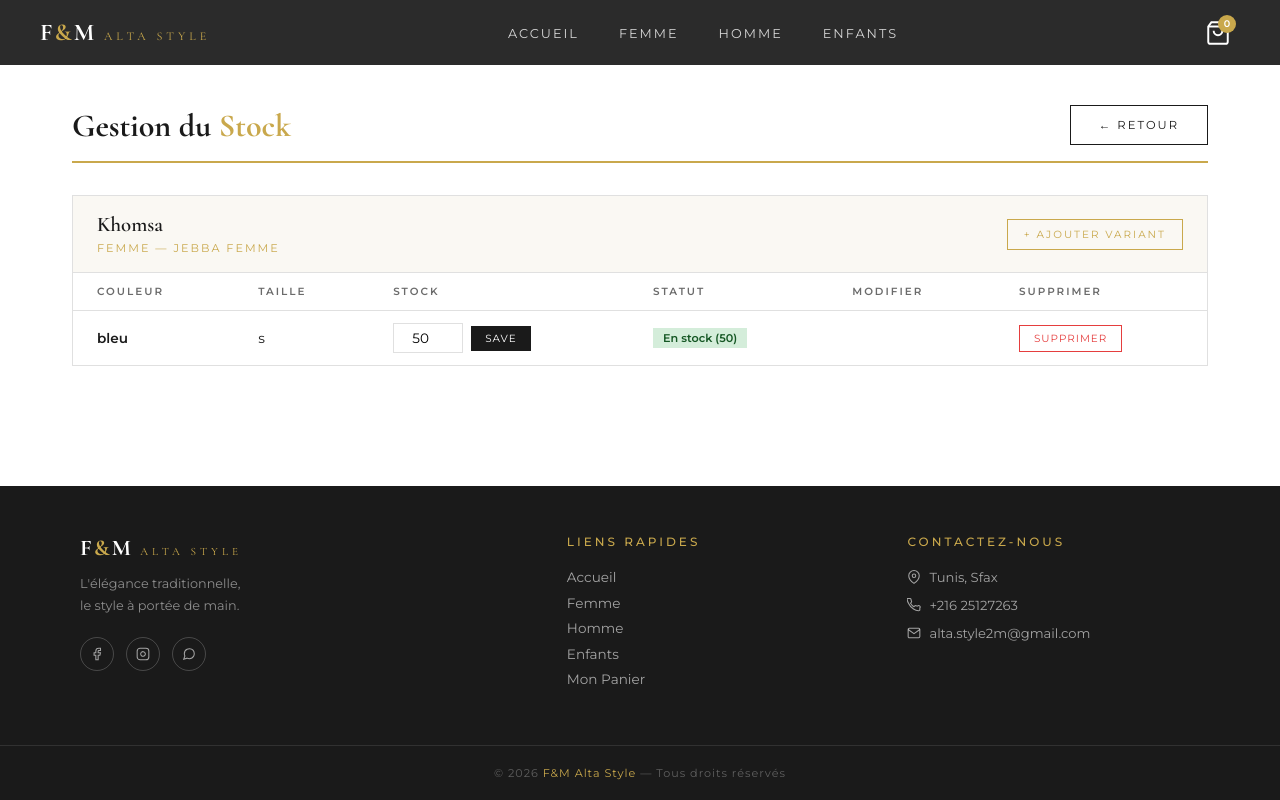
After one commit to badouj/fandm-alta-style, a Django app: page /mon-admin/stock/ in a window 1280 px wide. The commit adds this page. Run offline with Django 5.2, Linux system fonts and the light colour scheme; a user stored in the database is signed in; data comes from the database, SQL or seed files in the repository; both versions use the stored data as it was after the commit.

Commit message:
add stock management page

```diff
--- a/boutique/templates/boutique/admin_dashboard.html
+++ b/boutique/templates/boutique/admin_dashboard.html
@@ -195,6 +195,7 @@
   <div class="section-header">
     <h2 class="section-title">Mes <span>Produits</span></h2>
     <a href="/mon-admin/produit/ajouter/" class="btn-primary">+ Ajouter Produit</a>
+    <a href="/mon-admin/stock/" class="btn-outline" style="margin-left:1rem">📦 Gérer Stock</a>
   </div>
 
   <table class="admin-table">
--- /dev/null
+++ b/boutique/templates/boutique/admin_stock.html
@@ -0,0 +1,97 @@
+{% extends 'boutique/base.html' %}
+{% block content %}
+<style>
+.stock-wrapper{max-width:1200px;margin:0 auto;padding:2.5rem 2rem}
+.stock-header{display:flex;justify-content:space-between;align-items:center;margin-bottom:2rem;padding-bottom:1rem;border-bottom:2px solid var(--gold)}
+.stock-header h1{font-family:'Cormorant Garamond',serif;font-size:2rem;font-weight:700}
+.stock-header h1 span{color:var(--gold)}
+.produit-block{background:var(--white);border:1px solid var(--border);margin-bottom:2rem}
+.produit-header{display:flex;justify-content:space-between;align-items:center;padding:1rem 1.5rem;background:var(--cream);border-bottom:1px solid var(--border)}
+.produit-header h3{font-family:'Cormorant Garamond',serif;font-size:1.3rem;font-weight:600}
+.produit-header small{font-size:0.7rem;letter-spacing:2px;text-transform:uppercase;color:var(--gold)}
+.variants-table{width:100%;border-collapse:collapse}
+.variants-table th{font-size:0.65rem;letter-spacing:2px;text-transform:uppercase;color:var(--gray);padding:0.75rem 1.5rem;text-align:left;border-bottom:1px solid var(--border)}
+.variants-table td{padding:0.75rem 1.5rem;font-size:0.85rem;border-bottom:1px solid var(--border)}
+.variants-table tr:last-child td{border-bottom:none}
+.stock-badge{display:inline-block;padding:3px 10px;font-size:0.7rem;font-weight:600}
+.stock-ok{background:#d4edda;color:#155724}
+.stock-low{background:#fff3cd;color:#856404}
+.stock-zero{background:#f8d7da;color:#721c24}
+.stock-input{width:70px;border:1px solid var(--border);padding:6px 10px;font-family:'Montserrat',sans-serif;font-size:0.85rem;outline:none;text-align:center}
+.stock-input:focus{border-color:var(--gold)}
+.btn-save{background:var(--black);color:var(--white);border:none;padding:6px 14px;font-family:'Montserrat',sans-serif;font-size:0.65rem;letter-spacing:1px;text-transform:uppercase;cursor:pointer;transition:background 0.3s}
+.btn-save:hover{background:var(--gold)}
+.btn-del{background:none;border:1px solid #e53e3e;color:#e53e3e;padding:6px 14px;font-family:'Montserrat',sans-serif;font-size:0.65rem;letter-spacing:1px;text-transform:uppercase;cursor:pointer;transition:all 0.3s}
+.btn-del:hover{background:#e53e3e;color:var(--white)}
+.btn-add{background:none;border:1px solid var(--gold);color:var(--gold);padding:8px 16px;font-family:'Montserrat',sans-serif;font-size:0.65rem;letter-spacing:2px;text-transform:uppercase;cursor:pointer;text-decoration:none;transition:all 0.3s;display:inline-block}
+.btn-add:hover{background:var(--gold);color:var(--white)}
+.no-variants{padding:1.5rem;text-align:center;color:var(--gray);font-size:0.85rem}
+</style>
+
+<div class="stock-wrapper">
+  <div class="stock-header">
+    <h1>Gestion du <span>Stock</span></h1>
+    <a href="/mon-admin/" class="btn-outline">← Retour</a>
+  </div>
+
+  {% for produit in produits %}
+  <div class="produit-block">
+    <div class="produit-header">
+      <div>
+        <h3>{{ produit.nom }}</h3>
+        <small>{{ produit.get_categorie_display }} — {{ produit.get_sous_categorie_display }}</small>
+      </div>
+      <a href="/mon-admin/stock/ajouter/{{ produit.pk }}/" class="btn-add">+ Ajouter Variant</a>
+    </div>
+
+    {% if produit.variants.all %}
+    <table class="variants-table">
+      <thead>
+        <tr>
+          <th>Couleur</th>
+          <th>Taille</th>
+          <th>Stock</th>
+          <th>Statut</th>
+          <th>Modifier</th>
+          <th>Supprimer</th>
+        </tr>
+      </thead>
+      <tbody>
+        {% for variant in produit.variants.all %}
+        <tr>
+          <td><strong>{{ variant.couleur }}</strong></td>
+          <td>{{ variant.taille }}</td>
+          <td>
+            <form method="POST" action="/mon-admin/stock/update/{{ variant.pk }}/" style="display:flex;gap:0.5rem;align-items:center">
+              {% csrf_token %}
+              <input type="number" name="stock" value="{{ variant.stock }}" min="0" class="stock-input">
+              <button type="submit" class="btn-save">Save</button>
+            </form>
+          </td>
+          <td>
+            {% if variant.stock == 0 %}
+            <span class="stock-badge stock-zero">Épuisé</span>
+            {% elif variant.stock <= 3 %}
+            <span class="stock-badge stock-low">Stock faible ({{ variant.stock }})</span>
+            {% else %}
+            <span class="stock-badge stock-ok">En stock ({{ variant.stock }})</span>
+            {% endif %}
+          </td>
+          <td></td>
+          <td>
+            <form method="POST" action="/mon-admin/stock/supprimer/{{ variant.pk }}/">
+              {% csrf_token %}
+              <button type="submit" class="btn-del" onclick="return confirm('Supprimer ce variant?')">Supprimer</button>
+            </form>
+          </td>
+        </tr>
+        {% endfor %}
+      </tbody>
+    </table>
+    {% else %}
+    <p class="no-variants">Aucun variant — <a href="/mon-admin/stock/ajouter/{{ produit.pk }}/" style="color:var(--gold)">Ajouter un variant</a></p>
+    {% endif %}
+  </div>
+  {% endfor %}
+</div>
+{% endblock %}
--- a/boutique/urls.py
+++ b/boutique/urls.py
@@ -22,4 +22,7 @@ urlpatterns = [
     path('mon-admin/produit/supprimer/<int:pk>/', views.admin_produit_supprimer, name='admin_produit_supprimer'),
     path('mon-admin/commande/<int:pk>/', views.admin_commande_detail, name='admin_commande_detail'),
     path('produit/<int:pk>/', views.produit_detail, name='produit_detail'),
+    path('mon-admin/stock/', views.admin_stock, name='admin_stock'),
+path('mon-admin/stock/ajouter/<int:produit_pk>/', views.admin_variant_ajouter, name='admin_variant_ajouter'),
+path('mon-admin/stock/supprimer/<int:pk>/', views.admin_variant_supprimer, name='admin_variant_supprimer'),
 ]
--- a/boutique/views.py
+++ b/boutique/views.py
@@ -30,6 +30,7 @@ def produit_detail(request, pk):
     produit = get_object_or_404(Produit, pk=pk)
     variants = produit.variants.filter(stock__gt=0)
     couleurs = list(variants.values_list('couleur', flat=True).distinct())
+    couleurs_json = json.dumps(couleurs)
     variants_data = {}
     for v in variants:
         if v.couleur not in variants_data:
@@ -42,6 +43,7 @@ def produit_detail(request, pk):
     return render(request, 'boutique/produit_detail.html', {
         'produit': produit,
         'couleurs': couleurs,
+        'couleurs_json': couleurs_json,
         'variants_data': json.dumps(variants_data),
     })
 
@@ -157,3 +159,42 @@ def admin_commande_detail(request, pk):
         commande.save()
         return redirect('admin_commande_detail', pk=pk)
     return render(request, 'boutique/admin_commande_detail.html', {'commande': commande})
+
+@login_required(login_url='/mon-admin/login/')
+def admin_stock(request):
+    produits = Produit.objects.all().prefetch_related('variants')
+    return render(request, 'boutique/admin_stock.html', {'produits': produits})
+
+@login_required(login_url='/mon-admin/login/')
+def admin_variant_ajouter(request, produit_pk):
+    produit = get_object_or_404(Produit, pk=produit_pk)
+    if request.method == 'POST':
+        couleur = request.POST.get('couleur', '').strip()
+        taille = request.POST.get('taille', '').strip()
+        stock = int(request.POST.get('stock', 0))
+        variant, created = ProduitVariant.objects.get_or_create(
+            produit=produit,
+            couleur=couleur,
+            taille=taille,
+            defaults={'stock': stock}
+        )
+        if not created:
+            variant.stock = stock
+            variant.save()
+        return redirect('admin_stock')
+    return render(request, 'boutique/admin_variant_form.html', {'produit': produit})
+
+@login_required(login_url='/mon-admin/login/')
+def admin_variant_supprimer(request, pk):
+    variant = get_object_or_404(ProduitVariant, pk=pk)
+    if request.method == 'POST':
+        variant.delete()
+    return redirect('admin_stock')
+
+@login_required(login_url='/mon-admin/login/')
+def admin_stock_update(request, pk):
+    variant = get_object_or_404(ProduitVariant, pk=pk)
+    if request.method == 'POST':
+        variant.stock = int(request.POST.get('stock', 0))
+        variant.save()
+    return redirect('admin_stock')
```
Also changed, not shown: boutique/templates/boutique/admin_variant_form.html (added, +43 -0 lines), db.sqlite3.
